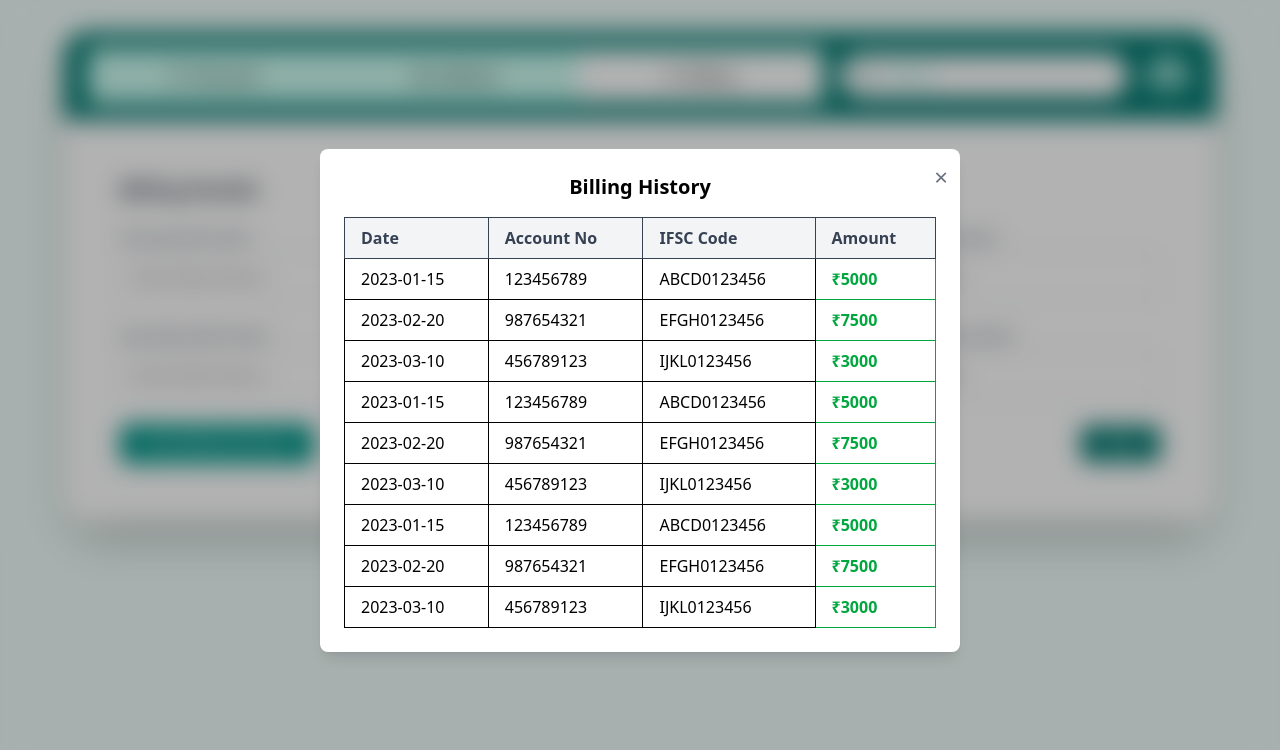
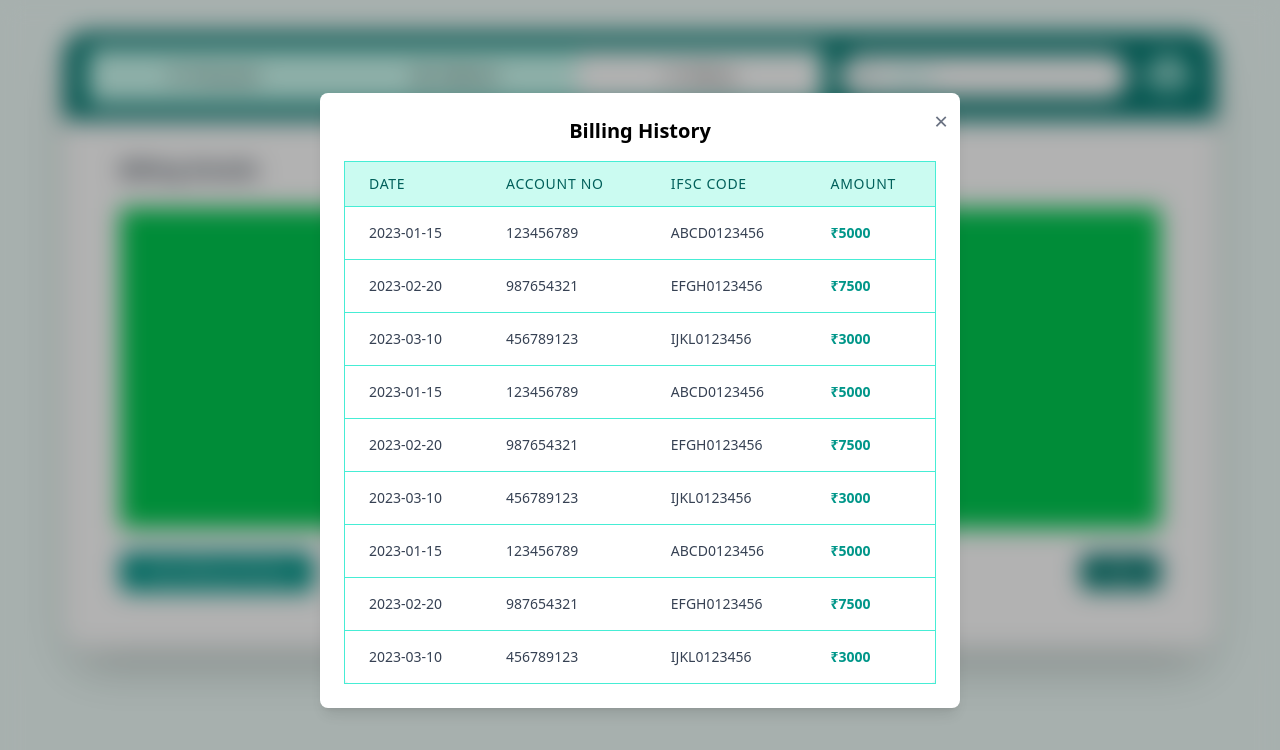
Before and after one commit to Ruturaj2003/multi-step-form-2, a React (Vite) app: page /cane-supplier/billing in a window 1280 px wide. Both pictures are taken after a click on the button "View Billing History". Shown: the top 750 px of the page. Built offline with nearby package versions, Linux system fonts and the light colour scheme.

Commit message:
Update UI of Billing history

```diff
--- a/package.json
+++ b/package.json
@@ -12,6 +12,7 @@
   "dependencies": {
     "@reduxjs/toolkit": "^2.5.1",
     "@tailwindcss/vite": "^4.0.3",
+    "@tanstack/react-table": "^8.21.2",
     "lucide-react": "^0.474.0",
     "nanoid": "^5.0.9",
     "react": "^19.0.0",
--- a/src/pages/caneSupplierForm/Billing.jsx
+++ b/src/pages/caneSupplierForm/Billing.jsx
@@ -152,105 +152,15 @@ const Billing = () => {
   };
 
   return (
-    <div className="flex flex-col justify-between bg-white p-6 rounded-lg">
-      <form onSubmit={handleSubmit}>
+    <div className="flex flex-col justify-between bg-white p-6 pt-1 rounded-lg">
       {/* Form Section */}
       <div className="w-full flex-1">
         <h2 className="text-xl font-semibold text-gray-800 mb-6">
           Billing Details
         </h2>
 
-          {/* Form Grid Layout */}
-          <div className="grid grid-cols-1 sm:grid-cols-2 md:grid-cols-3 gap-6">
-            {/* Primary Bank Details */}
-            <div className="flex flex-col">
-              <label className="text-sm text-gray-700 mb-1">
-                Primary Bank Name
-              </label>
-              <input
-                type="text"
-                name="primaryBank"
-                value={billingData.primaryBank}
-                onChange={handleChange}
-                placeholder="Enter Bank Name"
-                className="border border-gray-300 rounded-md p-3 focus:outline-none focus:ring-2 focus:ring-teal-500 transition"
-                required
-              />
-            </div>
-
-            <div className="flex flex-col">
-              <label className="text-sm text-gray-700 mb-1">
-                A/C Number (Primary Bank)
-              </label>
-              <input
-                type="text"
-                name="primaryAccount"
-                value={billingData.primaryAccount}
-                onChange={handleChange}
-                placeholder="Enter Account Number"
-                className="border border-gray-300 rounded-md p-3 focus:outline-none focus:ring-2 focus:ring-teal-500 transition"
-                required
-              />
-            </div>
-
-            <div className="flex flex-col">
-              <label className="text-sm text-gray-700 mb-1">
-                IFSC Code (Primary Bank)
-              </label>
-              <input
-                type="text"
-                name="primaryIfsc"
-                value={billingData.primaryIfsc}
-                onChange={handleChange}
-                placeholder="Enter IFSC Code"
-                className="border border-gray-300 rounded-md p-3 focus:outline-none focus:ring-2 focus:ring-teal-500 transition"
-                required
-              />
-            </div>
-
-            {/* Secondary Bank Details */}
-            <div className="flex flex-col">
-              <label className="text-sm text-gray-700 mb-1">
-                Secondary Bank Name
-              </label>
-              <input
-                type="text"
-                name="secondaryBank"
-                value={billingData.secondaryBank}
-                onChange={handleChange}
-                placeholder="Enter Bank Name"
-                className="border border-gray-300 rounded-md p-3 focus:outline-none focus:ring-2 focus:ring-teal-500 transition"
-              />
-            </div>
-
-            <div className="flex flex-col">
-              <label className="text-sm text-gray-700 mb-1">
-                A/C Number (Secondary Bank)
-              </label>
-              <input
-                type="text"
-                name="secondaryAccount"
-                value={billingData.secondaryAccount}
-                onChange={handleChange}
-                placeholder="Enter Account Number"
-                className="border border-gray-300 rounded-md p-3 focus:outline-none focus:ring-2 focus:ring-teal-500 transition"
-              />
-            </div>
-
-            <div className="flex flex-col">
-              <label className="text-sm text-gray-700 mb-1">
-                IFSC Code (Secondary Bank)
-              </label>
-              <input
-                type="text"
-                name="secondaryIfsc"
-                value={billingData.secondaryIfsc}
-                onChange={handleChange}
-                placeholder="Enter IFSC Code"
-                className="border border-gray-300 rounded-md p-3 focus:outline-none focus:ring-2 focus:ring-teal-500 transition"
-              />
-            </div>
-          </div>
+        {/* Table Container Layout */}
+        <div className="grid grid-cols-1 sm:grid-cols-2 bg-green-500 h-[320px] md:grid-cols-3 gap-6"></div>
       </div>
 
       {/* Save Button Section */}
@@ -264,6 +174,7 @@ const Billing = () => {
         </button>
         <button
           type="submit"
+          onClick={handleSubmit}
           disabled={loading} // Disable button while loading
           className={`h-[36px] px-5 text-white ${
             loading ? 'bg-gray-400' : 'bg-teal-700'
@@ -272,8 +183,6 @@ const Billing = () => {
           {loading ? 'Submitting...' : 'Save'}
         </button>
       </div>
-      </form>
-
       {showHistory && (
         <div
           className="fixed inset-0 flex items-center justify-center bg-black/30 backdrop-blur-md transition-opacity"
@@ -298,22 +207,39 @@ const Billing = () => {
 
             {/* Table */}
             <div className="overflow-x-auto">
-              <table className="min-w-full border border-gray-300 rounded-lg">
+              <table className="min-w-full border border-teal-300 rounded-lg shadow-lg">
                 <thead>
-                  <tr className="bg-gray-100 text-gray-700">
-                    <th className="border px-4 py-2 text-left">Date</th>
-                    <th className="border px-4 py-2 text-left">Account No</th>
-                    <th className="border px-4 py-2 text-left">IFSC Code</th>
-                    <th className="border px-4 py-2 text-left">Amount</th>
+                  <tr className="bg-teal-100 text-teal-800">
+                    <th className="border-b border-teal-300 px-6 py-3 text-left text-sm font-medium uppercase tracking-wider">
+                      Date
+                    </th>
+                    <th className="border-b border-teal-300 px-6 py-3 text-left text-sm font-medium uppercase tracking-wider">
+                      Account No
+                    </th>
+                    <th className="border-b border-teal-300 px-6 py-3 text-left text-sm font-medium uppercase tracking-wider">
+                      IFSC Code
+                    </th>
+                    <th className="border-b border-teal-300 px-6 py-3 text-left text-sm font-medium uppercase tracking-wider">
+                      Amount
+                    </th>
                   </tr>
                 </thead>
                 <tbody>
                   {billingHistory.map((item, index) => (
-                    <tr key={index} className="hover:bg-teal-500/10">
-                      <td className="border px-4 py-2">{item.date}</td>
-                      <td className="border px-4 py-2">{item.accountNo}</td>
-                      <td className="border px-4 py-2">{item.ifsc}</td>
-                      <td className="border px-4 py-2 font-semibold text-green-600">
+                    <tr
+                      key={index}
+                      className="hover:bg-teal-200 transition duration-200"
+                    >
+                      <td className="border-b border-teal-300 px-6 py-4 text-sm text-gray-700">
+                        {item.date}
+                      </td>
+                      <td className="border-b border-teal-300 px-6 py-4 text-sm text-gray-700">
+                        {item.accountNo}
+                      </td>
+                      <td className="border-b border-teal-300 px-6 py-4 text-sm text-gray-700">
+                        {item.ifsc}
+                      </td>
+                      <td className="border-b border-teal-300 px-6 py-4 text-sm font-semibold text-teal-600">
                         ₹{item.amount}
                       </td>
                     </tr>
--- a/src/redux/caneSupplierSlice.js
+++ b/src/redux/caneSupplierSlice.js
@@ -26,14 +26,7 @@ const initialState = {
     taluk: '',
     district: '',
   },
-  billing: {
-    primaryBank: '',
-    primaryAccount: '',
-    primaryIfsc: '',
-    secondaryBank: '',
-    secondaryAccount: '',
-    secondaryIfsc: '',
-  },
+  billing: {},
   supplierId: null, // Set after personal details are saved
   addressId: null, // Set after address is saved
   billingId: null, // Set after billing is saved
```
Also changed, not shown: 1 other file (tests, documents, lock files or other folders). Lines whose indentation alone changed are shown as unchanged.
